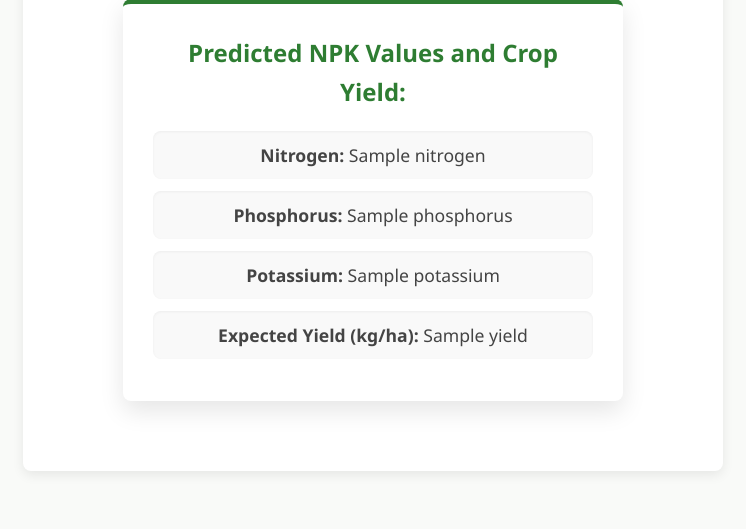
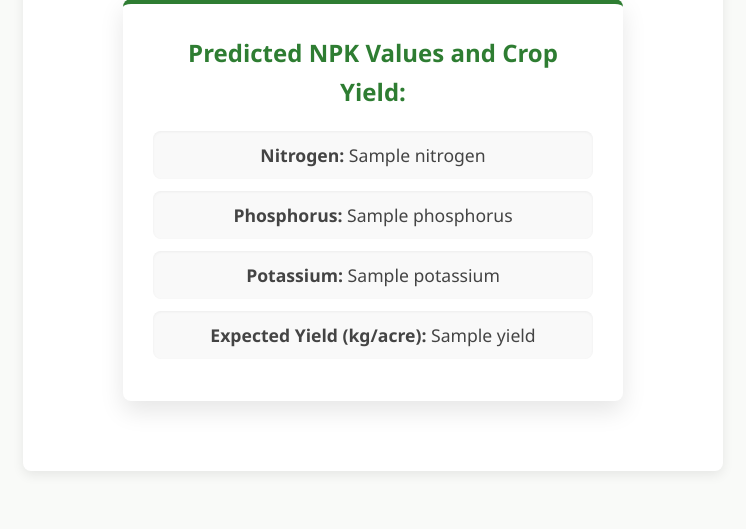
Before and after one commit to YogiramV/cropwala, a Flask app: template templates/npk_prediction.html in a window 1280 px wide. Shown: the part 928-1457 px from the top of the page, without its empty margins (267-1013 px from the left). Run offline with Flask 3, Linux system fonts and the light colour scheme; the template is opened without the code that fills it: most values are stand-ins (such as "Sample title", 1, 10 or a date in 2020).

Commit message:
Modify unit in npk_prediction

```diff
--- a/templates/npk_prediction.html
+++ b/templates/npk_prediction.html
@@ -74,7 +74,7 @@
         <p><strong>Nitrogen:</strong> {{ prediction.nitrogen }}</p>
         <p><strong>Phosphorus:</strong> {{ prediction.phosphorus }}</p>
         <p><strong>Potassium:</strong> {{ prediction.potassium }}</p>
-        <p><strong>Expected Yield (kg/ha):</strong> {{ prediction.yield }}</p>
+        <p><strong>Expected Yield (kg/acre):</strong> {{ prediction.yield }}</p>
     </div>
     {% endif %}
 
```
